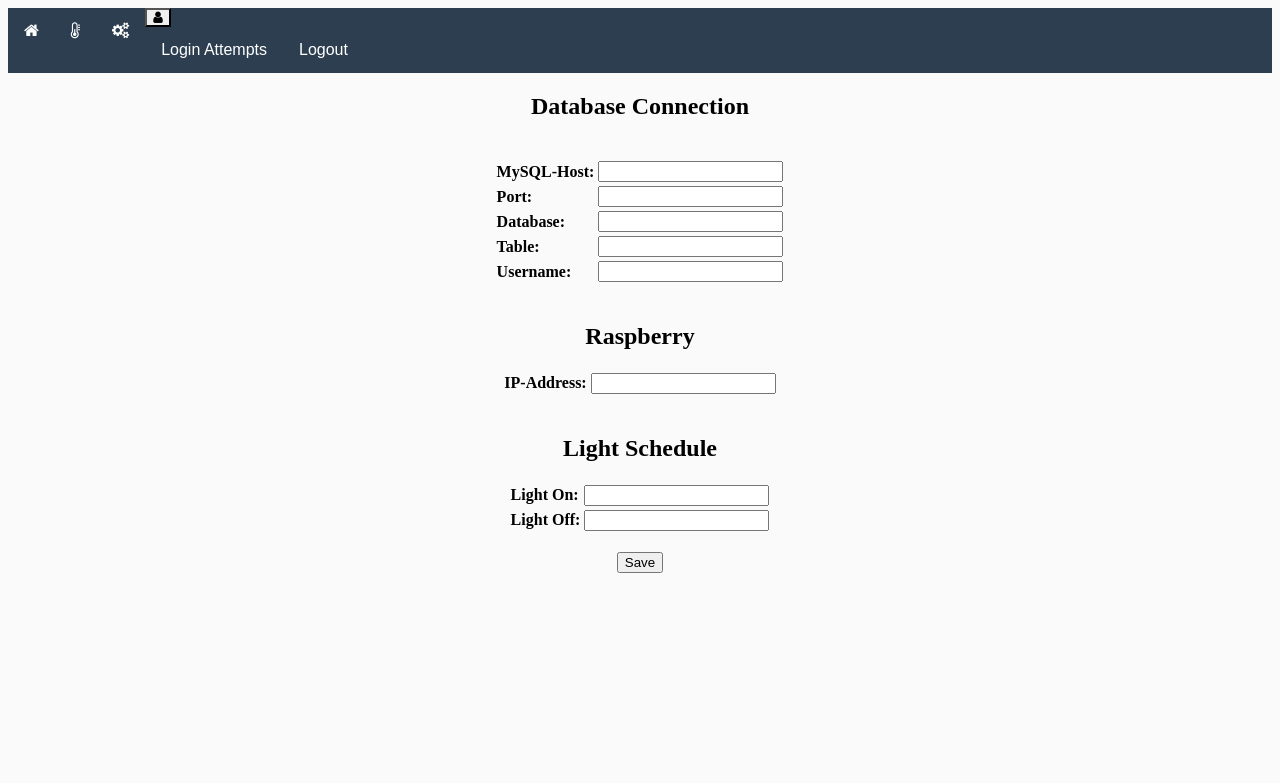
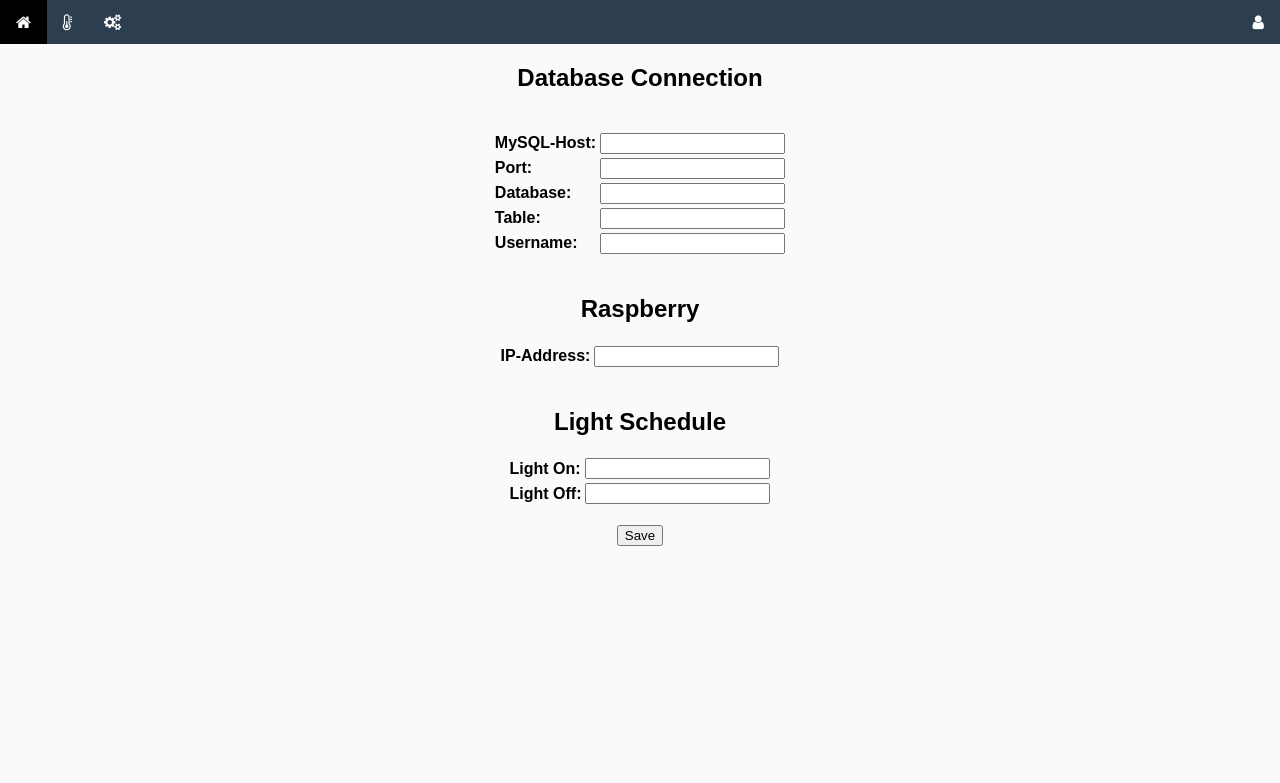
Before and after one commit to FloatingFox/canna-pi, a PHP site: page /settings.php in a window 1280 px wide. Shown: the top 783 px of the page. Run offline with PHP 8.4, Linux system fonts and the light colour scheme; the visitor is signed in with stand-in values (Sample User, id 1).

Commit message:
Add files via upload

```diff
--- a/css/cannapi.css
+++ b/css/cannapi.css
@@ -2,7 +2,12 @@
 
 body {
 background-color: #FAFAFA;
+font-family: Arial;
+margin: 0;
 }
+
+
+
 
 /* Ventilator Icons */
 /* Adjust buttonStyle on iOS */
@@ -12,99 +17,66 @@ button {
 	appearance: none;
 }
 
-.btnFan{
-   color: red;
-   background:url('/icon/fan.svg');
-   float: left;
-   height:64px;
-   width:64px;
-   background-size:     cover;                      /* <------ */
-   background-repeat:   no-repeat;
-   background-position: center center;
-}
-
-.btnFanOn{
-   background:url('/icon/fanon.svg');
-   float: left;
-   height:64px;
-   width:64px;
-   background-size:     cover;                      /* <------ */
-   background-repeat:   no-repeat;
-   background-position: center center;
-}
-
-.btnFanOff{
-   background:url('/icon/fanoff.svg');
-   float: left;
-   height:64px;
-   width:64px;
-   background-size:     cover;                      /* <------ */
-   background-repeat:   no-repeat;
-   background-position: center center;
-}
-
-class.btnFan{
-
-
-}
-
 
 /* RAW-Data Table */
 
 table.raw-data {
 	border-collapse: collapse;
-    width: 25%;
-	border: 1px solid black;
+	width: 50%;
+	border: 1px solid #ddd;
+	margin: auto;
 }
 
 table.loginattempts {
 	border-collapse: collapse;
-    width: 25%;
-	border: 1px solid black;
+	width: 50 %;
+	border: 1px solid #ddd;
+	margin: auto;
 }
 
 .output_table_collum_names {
 	font-weight: bold;
 	background-color: #2c3e50;
     color: white;
-	border: 1px solid black;
+	border: 1px solid #ddd;
 	border-collapse: collapse;
 	text-align: center;
 	padding: 5px;
-	width: 50%;
 }
 
-
 .output_table_rows {
-	border: 1px solid black;
+	border: 1px solid #ddd;
 	border-collapse: collapse;
 	text-align: center;
-	width: 30%;
+	padding: 5px;
+
 }
 
-
-
-
-.output_table_rows:nth-child(even){background-color: #f2f2f2;}
-.output_table_rows:hover {background-color: #ddd;}
-
-
-
+tr.output_table_rows:nth-child(even){background-color: #f2f2f2;}
+tr.output_table_rows:hover {background-color: #ddd;}
 
 /* Chartstyle inkl. Form */
 
 table.chart_style{
 	width:100%;
-    font-family: Arial;
 }
 
 
-table.dateFields {
+.dateFields, .div_dateFields {
 	border: none;
 	background-color: #FAFAFA;
+	margin:  auto;
+	text-align: center;
 }
 
 
+.db_settings {
+	text-align: center;
+}
+
+.db_settings_table, .rpi_settings_table, .light_settings_table {
+	margin:  auto;
+}
 
 input[type=timeframe] {
     /* padding: 12px 20px; */
@@ -114,7 +86,6 @@ input[type=timeframe] {
     background-color: #FAFAFA;
     color: black;
 	font-size:16px;
-	font-family: Arial;
 	}
 
 /* Original Navbar CSS */
@@ -122,17 +93,69 @@ input[type=timeframe] {
 .navbar {
     overflow: hidden;
     background-color: #2c3e50;
-    font-family: Arial;
 }
 
 .navbar a {
     float: left;
     font-size: 16px;
     color: white;
-    text-align: center;
     padding: 14px 16px;
     text-decoration: none;
 }
+
+/* START DROPWDOWNLOGIN*/
+
+.dropdown-login {
+	float: right;
+    overflow: hidden;
+	direction: rtl;
+}
+
+.dropdown-login .dropbtn-login {
+    font-size: 16px;
+    border: none;
+    outline: none;
+    color: white;
+    padding: 14px 16px;
+    background-color: inherit;
+}
+
+.navbar a:hover, .dropdown-login:hover .dropbtn-login {
+    background-color: black;
+}
+
+.dropdown-content-login {
+    display: none;
+    position: absolute;
+    background-color: white;
+    min-width: 160px;
+    box-shadow: 0px 8px 16px 0px rgba(0,0,0,0.2);
+    z-index: 1;
+	float: left;
+
+}
+
+.dropdown-content-login a {
+    float: none;
+    color: black;
+    padding: 12px 16px;
+    text-decoration: none;
+    display: block;
+    text-align: left;
+}
+
+.dropdown-content-login a:hover {
+    background-color: black;
+}
+
+.dropdown-login:hover .dropdown-content-login {
+    display: block;
+}
+
+
+/* END DROPWDOWNLOGIN*/
+
+
 
 .dropdown {
     float: left;
@@ -159,6 +182,8 @@ input[type=timeframe] {
     min-width: 160px;
     box-shadow: 0px 8px 16px 0px rgba(0,0,0,0.2);
     z-index: 1;
+	float: left;
+
 }
 
 .dropdown-content a {
```
